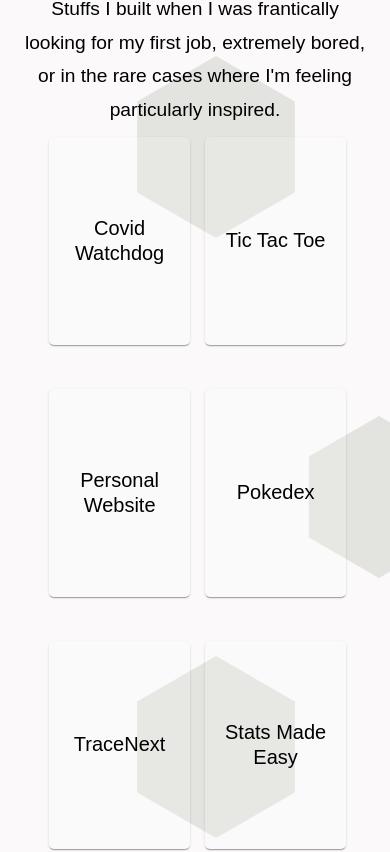
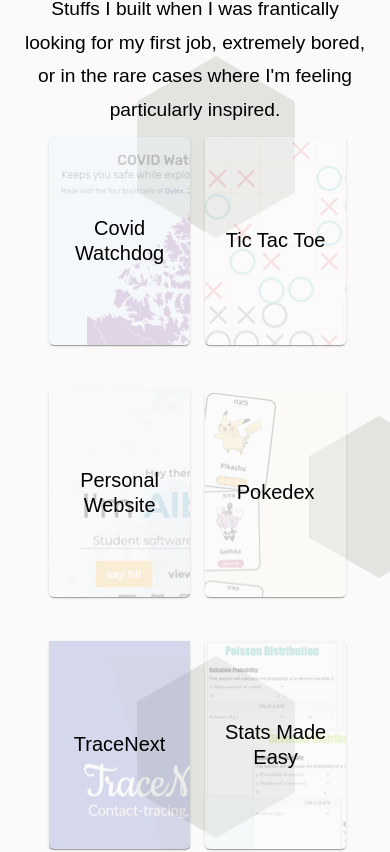
Before and after one commit to albertjlay/personal-website-v2, a React (Create React App) app: page / in a window 390 px wide. Shown: the part 5797-6649 px from the top of the page. Built offline with nearby package versions, Linux system fonts and the light colour scheme; the HTML template or start-up script is replaced by a standard one.

Commit message:
Always show project image on mobile

```diff
--- a/src/components/sections/Projects.jsx
+++ b/src/components/sections/Projects.jsx
@@ -49,6 +49,10 @@
                     width: '70%',
                     height: '70%',
                     padding: '1em',
+
+                    '&:before': {
+                      opacity: 0.2,
+                    },
                   },
                   '@media (hover: hover) and (pointer: fine)': {
                     '&:hover .project-circle': {
```
